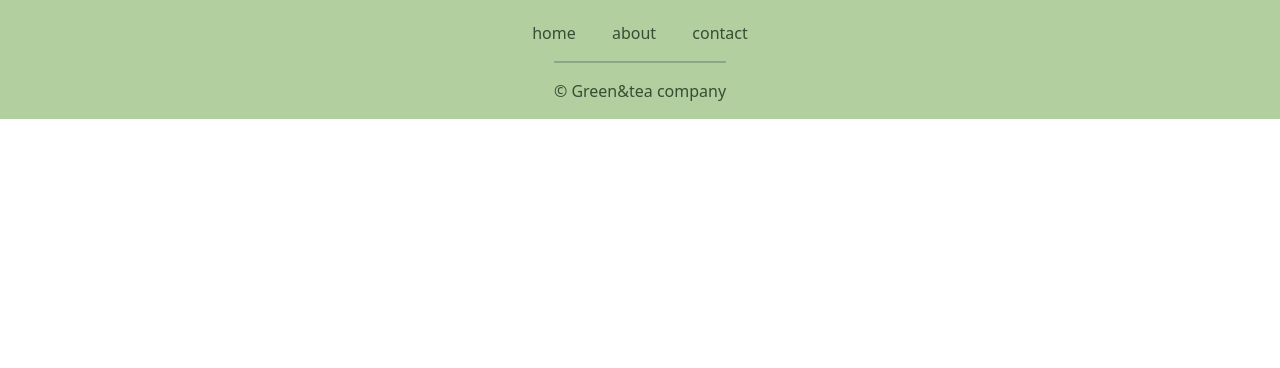
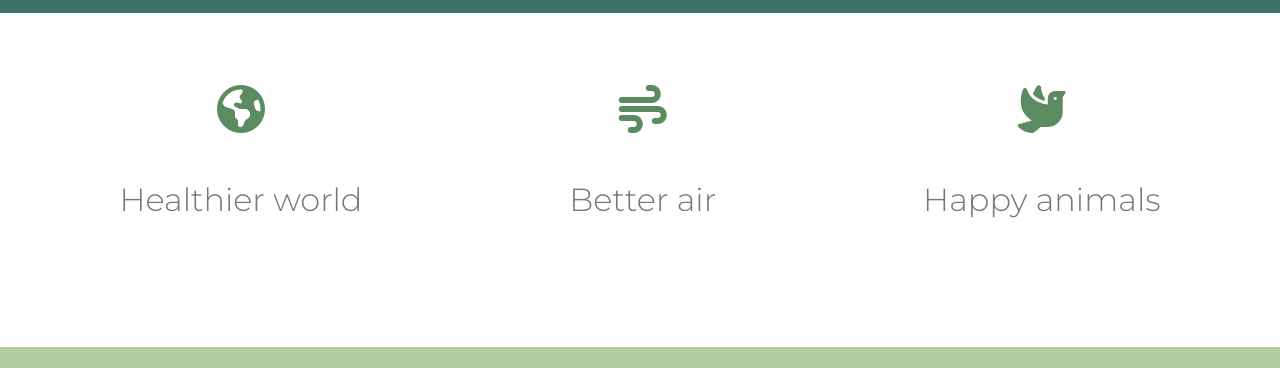
Before and after one commit to Pazravve/Green-Tea, a plain HTML site: page index.html in a window 1280 px wide. Shown: the part 1587-1955 px from the top of the page. Before the commit the page ends 1706 px from the top, so only its background shows below. Drawn offline with nearby package versions, Linux system fonts and the light colour scheme.

Commit message:
new things

```diff
--- a/index.html
+++ b/index.html
@@ -5,6 +5,7 @@
     <meta http-equiv="X-UA-Compatible" content="IE=edge">
     <meta name="viewport" content="width=device-width, initial-scale=1.0">
     <title>Green&Tea</title>
+    <script src="https://kit.fontawesome.com/aaeb891ba8.js" crossorigin="anonymous"></script>
     <link href="https://cdn.jsdelivr.net/npm/bootstrap@5.2.2/dist/css/bootstrap.min.css" rel="stylesheet" integrity="sha384-Zenh87qX5JnK2Jl0vWa8Ck2rdkQ2Bzep5IDxbcnCeuOxjzrPF/et3URy9Bv1WTRi" crossorigin="anonymous">
     <link rel="stylesheet" href="style.css">
 </head>
@@ -21,13 +22,10 @@
                         <a class="nav-link active" aria-current="page" href="#">Home</a>
                     </li>
                     <li class="nav-item">
-                        <a class="nav-link" href="#">Features</a>
+                        <a class="nav-link" href="#">About</a>
                     </li>
                     <li class="nav-item">
-                        <a class="nav-link" href="#">Pricing</a>
-                    </li>
-                    <li class="nav-item">
-                        <a class="nav-link disabled">Disabled</a>
+                        <a class="nav-link disabled">Contact</a>
                     </li>
                 </ul>
             </div>
@@ -76,8 +74,25 @@
             </div>
         </section>
 
-
-
+        <section class="TerceraSeccion-main">
+            <h1>Benefits</h1>
+            <div class="ContainerTerceraSeccion">
+                <div class="Contenedorasd">
+                    <div class="Benefit-1">
+                        <i class="fa-solid fa-earth-americas "></i>
+                        <h2>Healthier world</h2>
+                    </div>
+                    <div class="Benefit-2">
+                        <i class="fa-solid fa-wind"></i>
+                        <h2>Better air</h2>
+                    </div>
+                    <div class="Benefit-3">
+                        <i class="fa-solid fa-dove"></i>
+                        <h2>Happy animals</h2>
+                    </div>
+                </div>
+            </div>
+        </section>
 
 
 
@@ -132,9 +147,9 @@
                 </div>
                 <div class="HijoListaFooter">
                     <ul>
-                        <li>home</li>
-                        <li>about</li>
-                        <li>contact</li>
+                        <li>Home</li>
+                        <li>About</li>
+                        <li>Contact</li>
                     </ul>
                 </div>
                 <div class="HijoCopyrightFooter">
--- a/style.css
+++ b/style.css
@@ -4,6 +4,7 @@
     padding: 0;
     margin: 0;
 }
+
 .navbar{
     background-color: rgb(178, 207, 159);
     padding: 2em;
@@ -32,6 +33,7 @@
 }
 .HijoTituloFooter h3{
     font-family: 'Montserrat', sans-serif;
+    padding-top: 1em;
     padding-bottom: 1em;
     color: white;
     text-align: center;
@@ -80,9 +82,6 @@
     width: 100%;
 }
 
-.HijoImagenes{
-
-}
 .HijoImagenes img{
     width: 50%;
     margin-left: 0.3em;
@@ -110,6 +109,7 @@
 
 .SegundaSeccion-main{
     width: 100%;
+    margin-top: 5em;
 }
 
 .ContainerSegundaSeccion{
@@ -123,6 +123,9 @@
 .HijoImagenes2{
     display: flex;
     justify-content: center;
+}
+.HijoImagenes2 img{
+    width: 80%;
 }
 .PadreSegundaSeccion2{
     width: 50%;
@@ -144,3 +147,106 @@
 .CajitaTituloTexto2 ul{
     font-family: 'Montserrat', sans-serif;
 }
+
+
+.TerceraSeccion-main{
+    width: 100%;
+}
+
+.ContainerTerceraSeccion{
+    width: 100%;
+    display: flex;
+    justify-self: center;
+}
+
+.TerceraSeccion-main h1{
+    text-align: center;
+    font-family: 'Montserrat', sans-serif;
+    color: rgb(255, 255, 255);
+    padding: 1.5em;
+    background-color: rgb(60, 114, 100);
+    margin-top: 1em;
+}
+
+.Contenedorasd{
+    width: 100%;
+    display: flex;
+    justify-content: space-around;
+    padding: 1em;
+    margin-bottom: 5em;
+
+}
+
+.Benefit-1 i{
+    width: 100%;
+    text-align: center;
+    font-size: 3em;
+    color: rgb(92, 139, 98);
+    padding: 1em;
+}
+
+.Benefit-1 i:hover{
+    font-size: 3.2em;
+    transition: 0.5s;
+    color: rgb(54, 110, 61);
+    padding: 0.8em;
+    cursor: pointer;
+}
+
+.Benefit-2 i:hover{
+    font-size: 3.2em;
+    transition: 0.5s;
+    color: rgb(54, 110, 61);
+    padding: 0.8em;
+    cursor: pointer;
+}
+
+
+.Benefit-3 i:hover{
+    font-size: 3.2em;
+    transition: 0.5s;
+    color: rgb(54, 110, 61);
+    padding: 0.8em;
+    cursor: pointer;
+}
+
+
+.Benefit-2 i{
+    width: 100%;
+    text-align: center;
+    font-size: 3em;
+    color: rgb(92, 139, 98);
+    padding: 1em;
+}
+
+.Benefit-3 i{
+    width: 100%;
+    text-align: center;
+    font-size: 3em;
+    color: rgb(92, 139, 98);
+    padding: 1em;
+}
+
+.Benefit-1 h2{
+    width: 100%;
+    text-align: center;
+    color: rgb(118, 121, 119);
+    font-family: 'Montserrat', sans-serif;
+    margin-bottom: 1em;
+}
+
+.Benefit-2 h2{
+    width: 100%;
+    text-align: center;
+    color: rgb(118, 121, 119);
+    font-family: 'Montserrat', sans-serif;
+    margin-bottom: 1em;
+}
+
+.Benefit-3 h2{
+    width: 100%;
+    text-align: center;
+    color: rgb(118, 121, 119);
+    font-family: 'Montserrat', sans-serif;
+    margin-bottom: 1em;
+}
```
Also changed, not shown: assets/463f18f1c14d889409884ab7a0ca03c2.jpg, assets/78f03c13615e2e50483cd8f7ed50653b.jpg (added), assets/deae81178f1b284a8bb461ed0f19d56d.jpg (deleted), assets/favicon.ico (added), assets/logo.ico.png (added), 1 other file.
